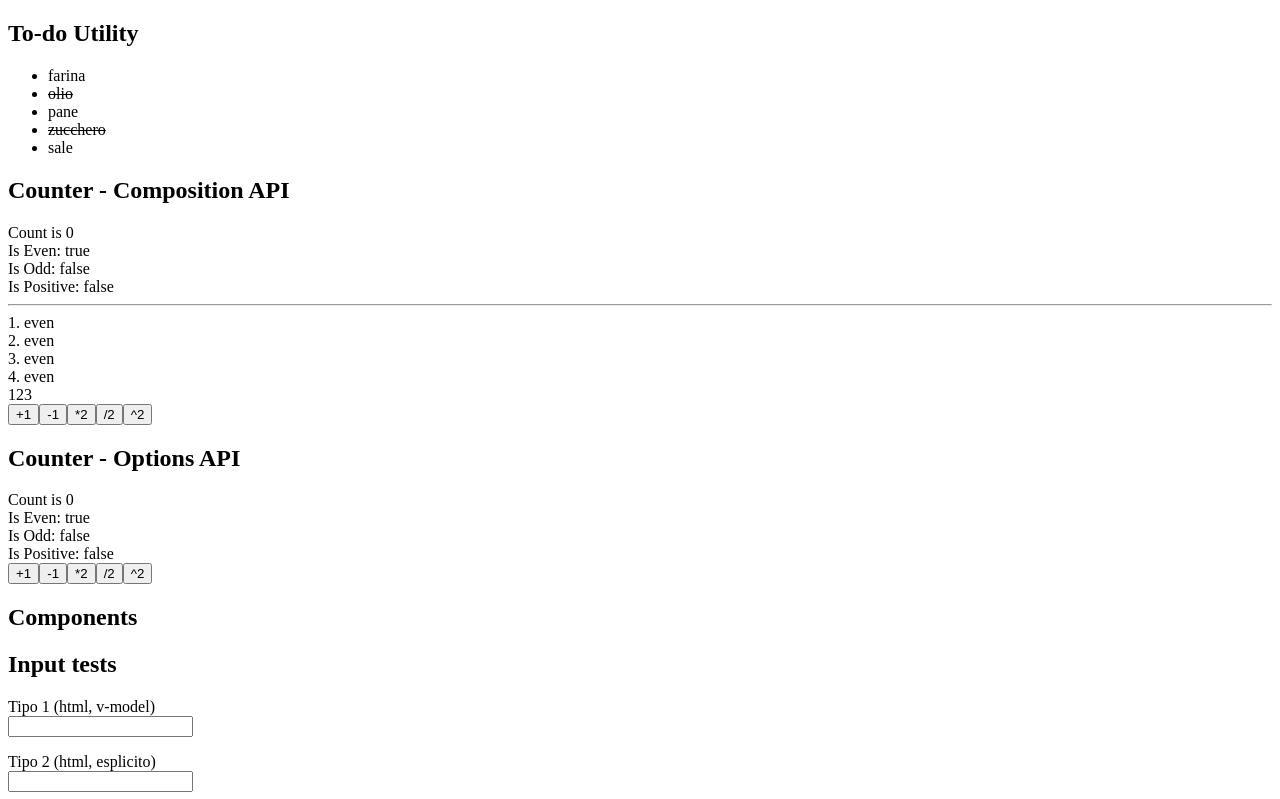
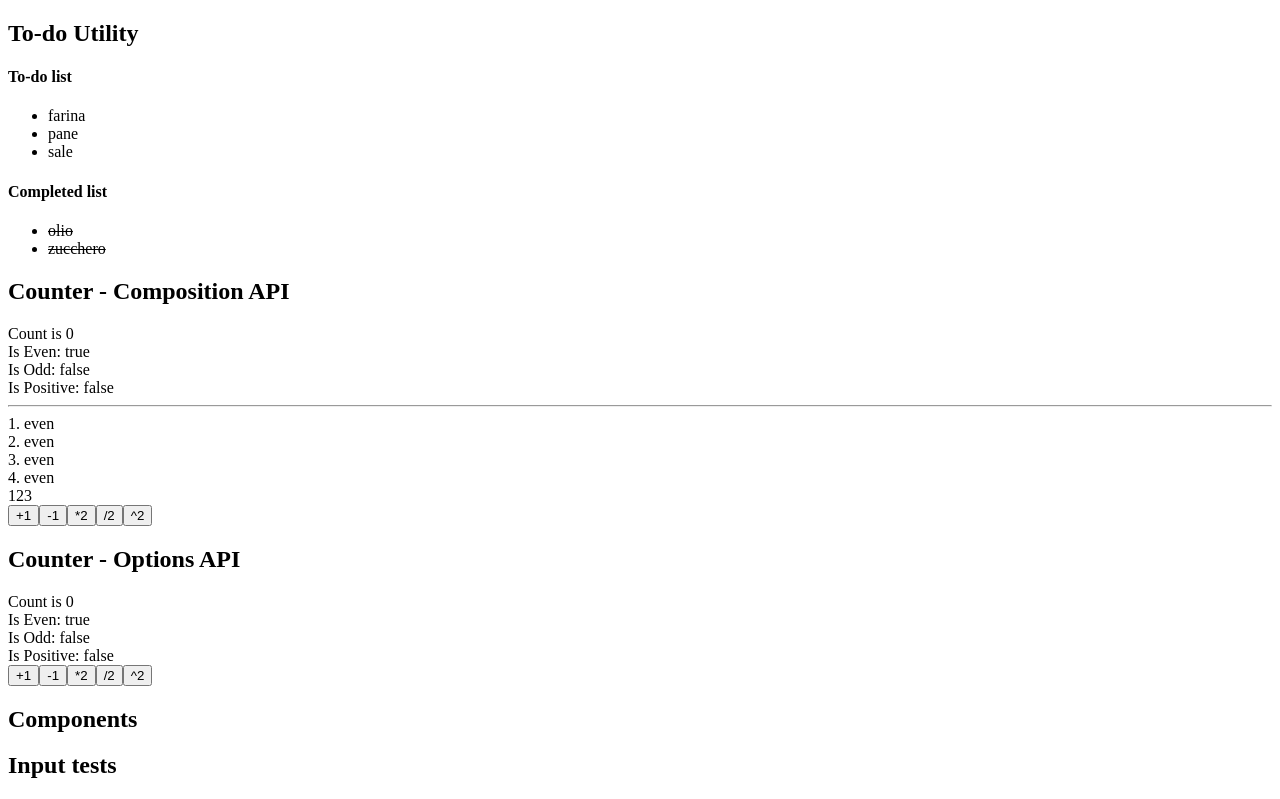
Before and after one commit to dennybiasiolli/vue-tutorial-project-2023-03, a Vue app: page / in a window 1280 px wide. Shown: the top 799 px of the page. Built offline with nearby package versions, Linux system fonts and the light colour scheme.

Commit message:
day 2, step 4

```diff
--- a/src/components/todo/TodoUtility.vue
+++ b/src/components/todo/TodoUtility.vue
@@ -1,7 +1,9 @@
 <script setup>
-import { onMounted, ref } from 'vue'
+import { computed, onMounted, ref } from 'vue'
 
 const items = ref([])
+const todoItems = computed(() => items.value.filter(item => !item.completed))
+const completedItems = computed(() => items.value.filter(item => item.completed))
 
 onMounted(() => {
   items.value = [
@@ -16,9 +18,22 @@
 
 <template>
   <h2>To-do Utility</h2>
+
+  <h4>To-do list</h4>
   <ul>
     <li
-      v-for="item in items"
+      v-for="item in todoItems"
+      :key="item.id"
+      :class="{ 'item-completed': item.completed }"
+    >
+      {{ item.text }}
+    </li>
+  </ul>
+
+  <h4>Completed list</h4>
+  <ul>
+    <li
+      v-for="item in completedItems"
       :key="item.id"
       :class="{ 'item-completed': item.completed }"
     >
```
